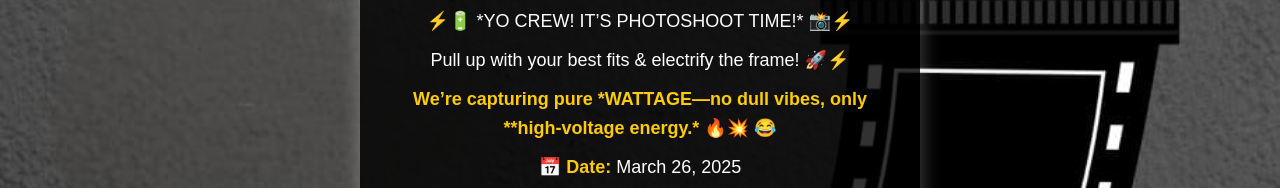
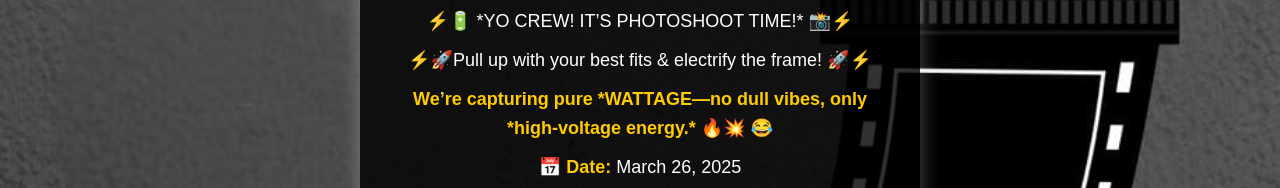
Before and after one commit to 2003roshanag/Galaxy, a plain HTML site: page invite.html in a window 1280 px wide. Shown: the part 198-386 px from the top of the page. Drawn offline with Linux system fonts and the light colour scheme.

Commit message:
Update invite.html

```diff
--- a/invite.html
+++ b/invite.html
@@ -58,8 +58,8 @@
         <h1 id="greeting"></h1>
         <p>I’m excited to invite you to <strong>EE GALAXY 2025!</strong> ✨</p>
         <p>⚡🔋 *YO CREW! IT’S PHOTOSHOOT TIME!* 📸⚡  </p>
-        <p>Pull up with your best fits & electrify the frame! 🚀⚡</p>
-        <p><strong> We’re capturing pure *WATTAGE—no dull vibes, only **high-voltage energy.* 🔥💥</strong> 😂</p>
+        <p>⚡🚀Pull up with your best fits & electrify the frame! 🚀⚡</p>
+        <p><strong> We’re capturing pure *WATTAGE—no dull vibes, only *high-voltage energy.* 🔥💥</strong> 😂</p>
         <p>📅 <strong>Date:</strong> March 26, 2025</p>
         <p>📍 <strong>Venue:</strong> E-learning Centre</p>
         <p>⏰ <strong>Time:</strong> 4:00 PM</p>
```
